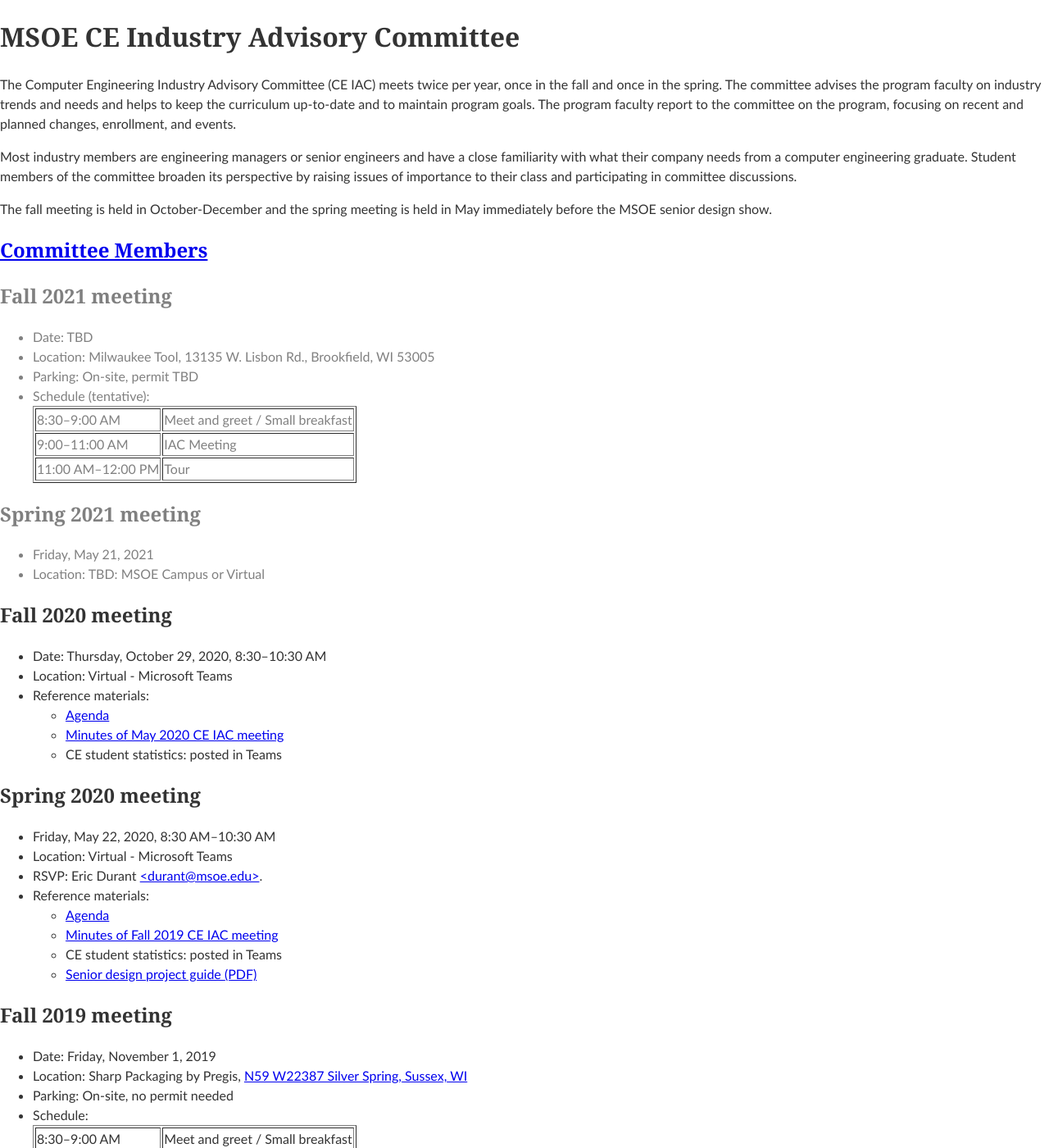
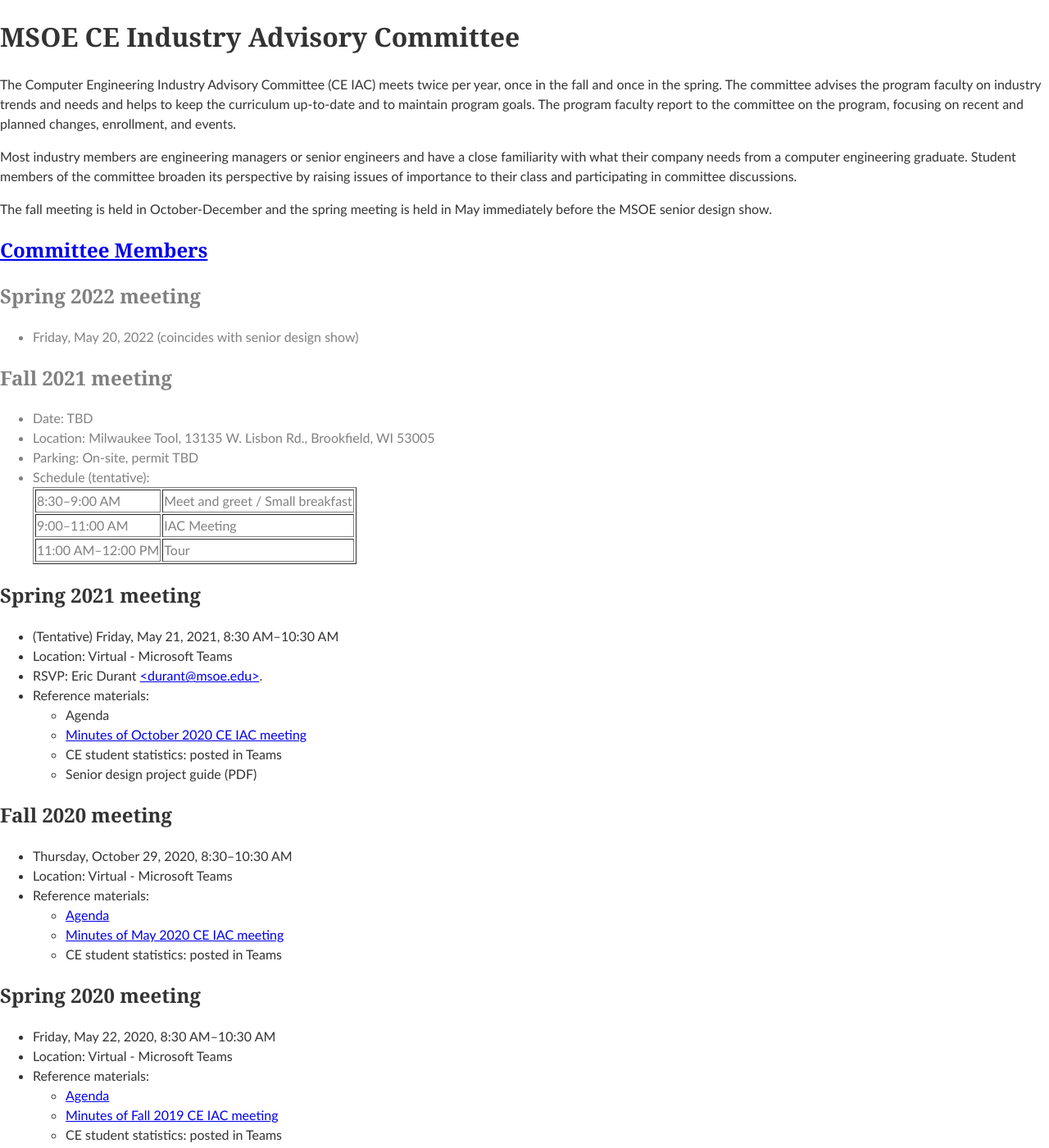
Before and after one commit to edurant/edurant.github.io, a Jekyll site: the page built from ceiac/index.html, in a window 1280 px wide and 1400 px high. Shown: the whole window at 82% size. Built offline with Jekyll 4.4.1, drawn with Linux system fonts in a browser that asks for light colours; some of the changed text lies outside the part shown.

Commit message:
MSOE CE IAC: post 10/2020 minutes and prep spring meeting EE3221: minor code fixes

```diff
--- a/ceiac/index.html
+++ b/ceiac/index.html
@@ -18,6 +18,10 @@ before the MSOE senior design show.</p>
 <h1><a href="members.html">Committee Members</a></h1>
 
 <div style="color:gray"> <!-- deemphasize meetings further in future -->
+<h1>Spring 2022 meeting</h1>
+  <ul>
+    <li>Friday, May 20, 2022 (coincides with senior design show)</li>
+  </ul>
 
 <h1>Fall 2021 meeting</h1>
   <ul>
@@ -31,17 +35,26 @@ before the MSOE senior design show.</p>
       </table></li>
   </ul>
 
+</div> <!-- /gray -->
+
 <h1>Spring 2021 meeting</h1>
   <ul>
-    <li>Friday, May 21, 2021</li>
-    <li>Location: TBD: MSOE Campus or Virtual</li>
+    <li>(Tentative) Friday, May 21, 2021, 8:30 AM&ndash;10:30 AM</li>
+    <li>Location: Virtual - Microsoft Teams</li>
+    <li>RSVP: Eric Durant <a href="mailto:durant@msoe.edu">&lt;durant@msoe.edu&gt;</a>.</li>
+    <li>Reference materials:
+      <ul>
+        <li><!--a href="agenda2021-05-21.html"-->Agenda</a></li>
+        <li><a href="2020-10-29minutes.pdf">Minutes of October 2020 CE IAC meeting</a></li>
+        <li>CE student statistics: posted in Teams</li>
+        <li><!--a href="https://msoe.s3.amazonaws.com/files/resources/2021-senior-design-booklet.pdf"-->Senior design project guide (PDF)</a></li>
+      </ul>
+    </li>
   </ul>
-
-</div> <!-- /gray -->
 
 <h1>Fall 2020 meeting</h1>
   <ul>
-    <li>Date: Thursday, October 29, 2020, 8:30&ndash;10:30 AM</li>
+    <li>Thursday, October 29, 2020, 8:30&ndash;10:30 AM</li>
     <li>Location: Virtual - Microsoft Teams</li>
     <li>Reference materials:
       <ul>
@@ -56,7 +69,6 @@ before the MSOE senior design show.</p>
   <ul>
     <li>Friday, May 22, 2020, 8:30 AM&ndash;10:30 AM</li>
     <li>Location: Virtual - Microsoft Teams</li>
-    <li>RSVP: Eric Durant <a href="mailto:durant@msoe.edu">&lt;durant@msoe.edu&gt;</a>.</li>
     <li>Reference materials:
       <ul>
         <li><a href="agenda2020-05-22.html">Agenda</a></li>
@@ -68,7 +80,7 @@ before the MSOE senior design show.</p>
 
 <h1>Fall 2019 meeting</h1>
   <ul>
-    <li>Date: Friday, November 1, 2019</li>
+    <li>Friday, November 1, 2019</li>
     <li>Location: Sharp Packaging by Pregis, <a href="https://goo.gl/maps/HJWT8im7rQyvoLpM6">N59 W22387 Silver Spring, Sussex, WI</a></li>
     <li>Parking: On-site, no permit needed</li>
     <li>Schedule:
--- a/courses/ee3221/w2021/w10d2_fir_window_m.txt
+++ b/courses/ee3221/w2021/w10d2_fir_window_m.txt
@@ -36,7 +36,7 @@ xlabel('Normalized frequency (Nyquist = 1)'), ylabel('Gain (V/V)')
 h = ifft(Hmag);
 % Hmag is real and we didn't insert phase term, so this will be shifted by
 % delay N=20. Like circular convolution, the samples of h will wrap around
-% with a period L=41= DFT length
+% with a period L=41 = DFT length
 assert(norm(imag(h))<eps('single')) % ensure h is 0 to within roundoff; helps catch errors in setting up Hmag
 h = real(h); % discard negligible imaginary roundoff
 % Note: newer versions of MATLAB are fairly sophisticated and can often
--- a/courses/ee3221/w2021/w8d3a_dft_density_m.txt
+++ b/courses/ee3221/w2021/w8d3a_dft_density_m.txt
@@ -35,7 +35,7 @@ n = 0:(length(x)-1);
 
 figure, plot(0:length(x)-1,x,'bo-'), title('x(n)')
 
-Omega0 = 2*pi/length(x); % For DFT; was dividing by N0 in class W8D3, should be length(x)
+Omega0 = 2*pi/length(x); % For DFT
 
 k = 0:(length(x)-1);
 kn = k'*n; % outer product, square matrix, rows are frequency indexes k and columns are time indexes n
--- a/courses/ee3221/w2021/w8d3b_dft_conv_m.txt
+++ b/courses/ee3221/w2021/w8d3b_dft_conv_m.txt
@@ -5,14 +5,14 @@
 x = [ 1 2 3 4];
 h = [ 2 -2 3 7];
 y1 = conv(x,h) % for length N, convolution takes N^2 multiplies.
-% Prohibitive has N gets large
+% Prohibitive as N gets large
 
 % The z-domain convolution theorem suggests a speedup
 % y(n) = h(n) * x(n)
 % Y(z) = H(z) X(z)
 
-% DFT is sampled from DTFT which is H(z) at z=e^(j omega), so we can use
-% we can also multiply DFTs to get eh desired result
+% DFT is sampled from DTFT which is H(z) at z=e^(j omega), so we can
+% instead multiply DFTs to get the DFT of the desired result.
 
 X = fft(x)
 H = fft(h)
```
Also changed, not shown: 1 other file.
